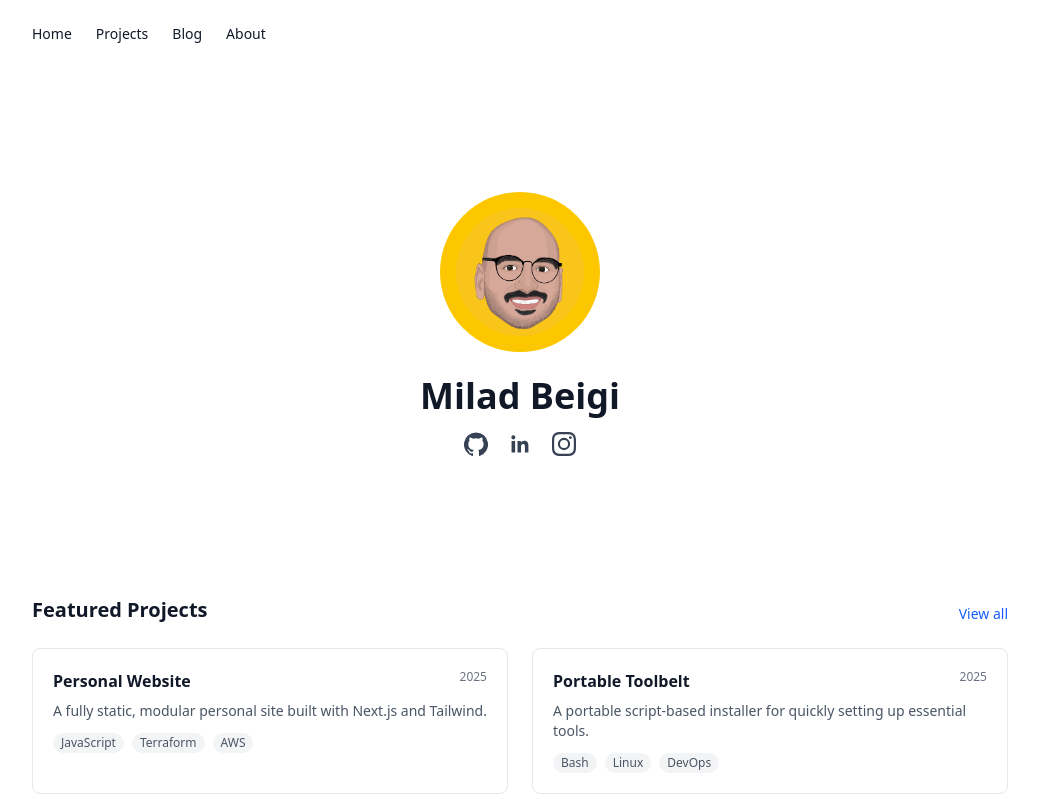
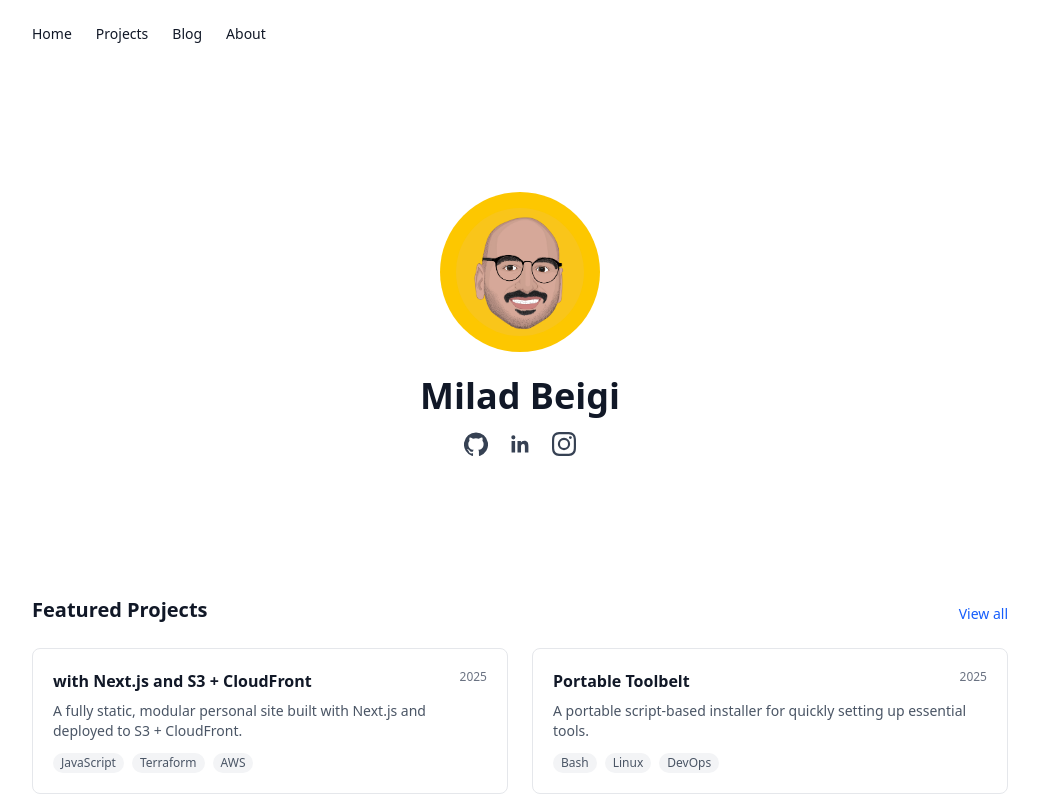
Before and after one commit to miladbeigi/milad.cloud, a Next.js app in the folder website/: page / in a window 1280 px wide. Shown: the top 800 px of the page, without its empty margins (120-1159 px from the left). Built offline with nearby package versions, Linux system fonts and the light colour scheme.

Commit message:
chore: update project title

```diff
--- a/website/src/data/projects.js
+++ b/website/src/data/projects.js
@@ -1,8 +1,8 @@
 const projects = [
   {
     slug: "personal-site",
-    title: "Personal Website",
-    description: "A fully static, modular personal site built with Next.js and Tailwind.",
+    title: "with Next.js and S3 + CloudFront",
+    description: "A fully static, modular personal site built with Next.js and deployed to S3 + CloudFront.",
     tags: ["JavaScript", "Terraform", "AWS"],
     year: 2025,
     featured: true,
```
